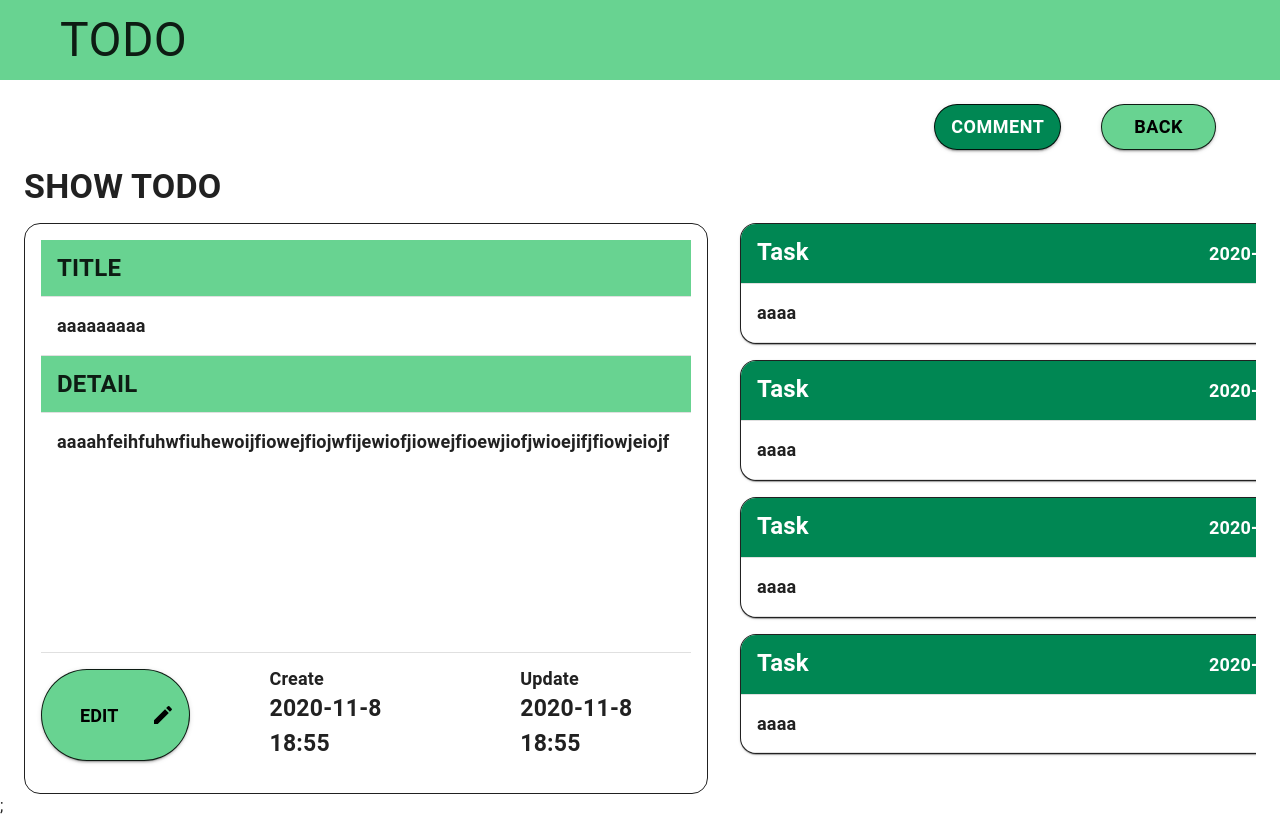
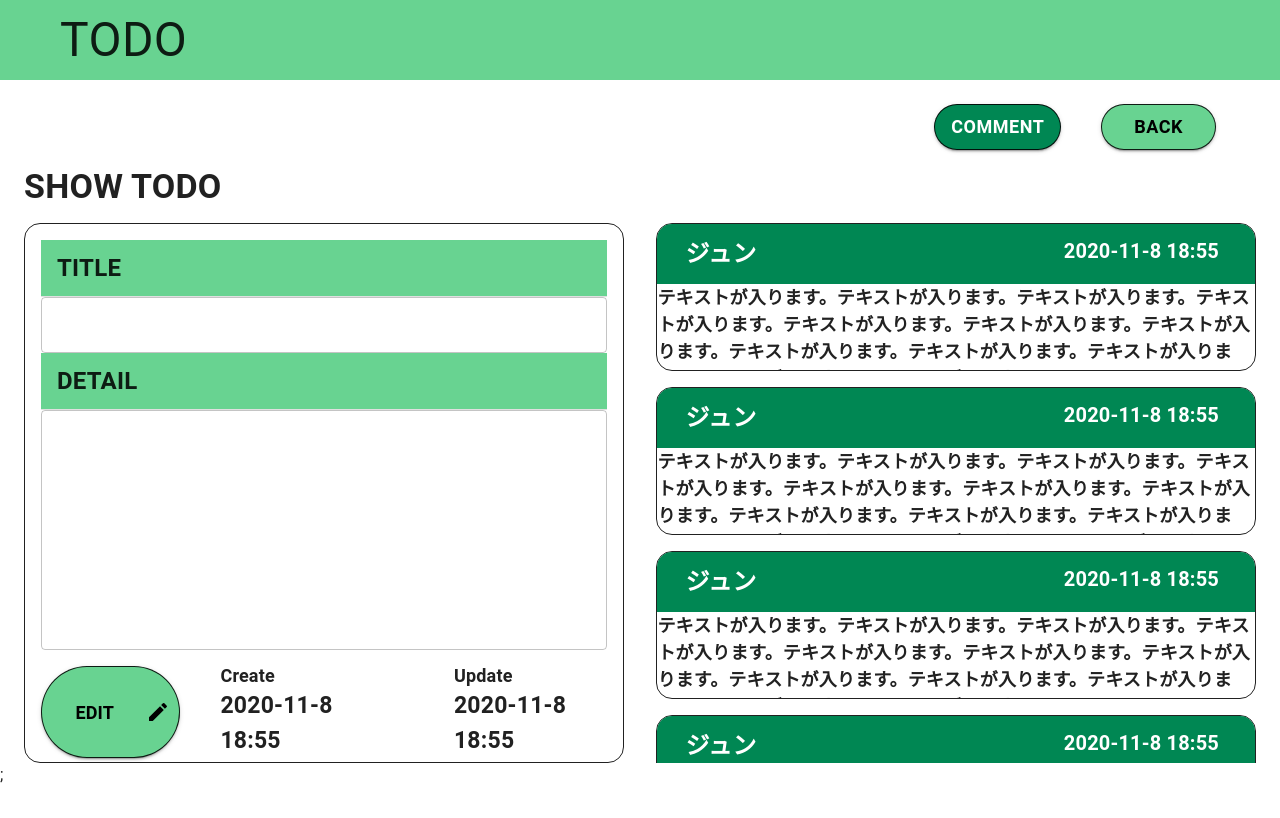
Before and after one commit to if-mentor/next_fire_todo_5, a Next.js app: page /detail in a window 1280 px wide. Built offline with nearby package versions, Linux system fonts and the light colour scheme.

Commit message:
#75 詳細画面の追加修正、コメント欄全体のスクロール追加

```diff
--- a/pages/detail.tsx
+++ b/pages/detail.tsx
@@ -1,5 +1,5 @@
 import type { NextPage } from 'next'
-import { Box, Button, CssBaseline, Paper, Table, TableBody, TableCell, TableContainer, TableHead, TableRow, Typography } from '@mui/material'
+import { Box, Button, CssBaseline, OutlinedInput, Table, TableBody, TableCell, TableContainer, TableHead, TableRow, Typography } from '@mui/material'
 import { Header } from '../components/Header'
 import EditIcon from '@mui/icons-material/Edit';
 import Container from '@mui/material/Container';
@@ -13,7 +13,7 @@ const detail: NextPage = () => {
         maxWidth="xl"
       >
       <CssBaseline />
-      <Box className='big'>
+      <Box >
         <Box sx={{ textAlign: "right", marginLeft: "auto" }} >
           <Button variant="contained" sx={{ mt: 3, mb: 2, mr: 5, background: "#008753", "&:hover": { background: "#68D391", opacity: [0.9, 0.8, 0.7] }, borderRadius: 25, border: 1, borderColor: 'text.primary', fontWeight: "bold", fontSize: 18  }}>
             Comment
@@ -32,11 +32,10 @@ const detail: NextPage = () => {
             SHOW TODO
           </Typography>
         </Box>
-        <Box>
-          <Box sx={{ display: 'flex', overflowX: "auto" }}>
-            <Box sx={{ border: 1, borderRadius: 4, p: 2 }}>
+        <Box sx={{ height: "540px", overflow: "hidden", display: 'flex' }} >
+          <Box sx={{ width: "50%", border: 1, borderRadius: 4, p: 2, mr: 2 }}>
             <TableContainer >
-                <Table sx={{ minWidth: 650 }} aria-label="simple table">
+              <Table aria-label="simple table">
                 <TableHead>
                   <TableRow>
                     <TableCell sx={{ fontSize: "24px", fontWeight: "bold", background: "#68D391" }}>
@@ -46,18 +45,22 @@ const detail: NextPage = () => {
                 </TableHead>
                 <TableBody>
                   <TableRow>
-                      <TableCell
-                        sx={{ fontSize: "18px", fontWeight: "bold" }}
-                      >
-                        aaaaaaaaa
-                      </TableCell>
+                  <OutlinedInput
+                    id="detail"
+                    name="detail"
+                    fullWidth
+                    multiline
+                    sx={{
+                      alignItems: 'start',
+                      fontWeight: 600,
+                    }}
+                  />
                   </TableRow>
                 </TableBody>
               </Table>
             </TableContainer>
-
             <TableContainer >
-                <Table sx={{ minWidth: 650 }} aria-label="simple table">
+              <Table aria-label="simple table">
                 <TableHead>
                   <TableRow>
                     <TableCell sx={{ fontSize: "24px", fontWeight: "bold", background: "#68D391" }}>
@@ -67,18 +70,23 @@ const detail: NextPage = () => {
                 </TableHead>
                 <TableBody>
                   <TableRow>
-                      <TableCell
-                        sx={{ fontSize: "18px", fontWeight: "bold", height: "240px", verticalAlign: "top", wordBreak: "break-word"}}
-                      >
-                        aaaahfeihfuhwfiuhewoijfiowejfiojwfijewiofjiowejfioewjiofjwioejifjfiowjeiojf
-                      </TableCell>
+                  <OutlinedInput
+                    id="detail"
+                    name="detail"
+                    fullWidth
+                    multiline
+                    sx={{
+                      minHeight: '240px',
+                      alignItems: 'start',
+                      fontWeight: 600,
+                    }}
+                  />
                   </TableRow>
                 </TableBody>
               </Table>
             </TableContainer>
-
             <Box sx={{ display: 'flex'}}>
-                <Button variant="contained" sx={{ pl: 5, mr: 10, mt: 2, mb: 2, background: "#68D391", "&:hover": { background: "#68D391", opacity: [0.9, 0.8, 0.7] }, borderRadius: 25, border: 1, borderColor: 'text.primary', color: "black", fontWeight: "bold", fontSize: "20px" }}>
+              <Button variant="contained" sx={{ pl: 5, mr: 5, mt: 2, mb: 2, background: "#68D391", "&:hover": { background: "#68D391", opacity: [0.9, 0.8, 0.7] }, borderRadius: 25, border: 1, borderColor: 'text.primary', color: "black", fontWeight: "bold", fontSize: "20px" }}>
                 <Typography sx={{ fontWeight: "bold", fontSize: 18 }}>Edit</Typography>
                 <Box component="span" sx={{ p: 2 }} /><EditIcon/>
               </Button>
@@ -92,103 +100,77 @@ const detail: NextPage = () => {
               </Box>
             </Box>
           </Box>
-
-            <Box component="span" sx={{ p: 2 }} />
-
-            <Box>
-              <TableContainer component={Paper} sx={{ mb: 2, border: 1, borderRadius: 4 }}>
-                <Table sx={{ minWidth: 650 }} aria-label="simple table">
+          <Box sx={{ width: "50%", ml: 2, overflowY: "scroll" }}>
+            <TableContainer sx={{ mb: 2, border: 1, borderRadius: 4, height: "148px" }}>
+              <Table sx={{ overflow: "hidden" }} aria-label="simple table">
                 <TableHead >
-                    <TableRow>
-                      <TableCell sx={{ fontSize: "24px", fontWeight: "bold", background: "#008753", display: "flex", color: "#FFF" }}>
-                        Task
-                        <Typography sx={{ ml: 50, fontWeight: "bold", fontSize: 18, color: "#FFF" }}>2020-11-8 18:55</Typography>
-                      </TableCell>
+                  <TableRow sx={{ p: "12px", width: "100%", background: "#008753", display: "flex", justifyContent: "space-between" }}>
+                    <Typography sx={{ ml: 2, fontSize: 24, fontWeight: "bold", color: "#FFF" }}>ジュン</Typography>
+                    <Typography sx={{ fontWeight: "bold", fontSize: 20, color: "#FFF", mr: 3 }}>2020-11-8 18:55</Typography>
                   </TableRow>
                 </TableHead>
-                  <TableBody>
+                <TableBody sx={{ maxheight: "80px" }}>
                   <TableRow>
-                      <TableCell
-                        component="th"
-                        scope="row"
-                        sx={{ fontSize: "18px", fontWeight: "bold" }}
-                      >
-                        aaaa
-                      </TableCell>
+                    <Typography sx={{ fontSize: 18, fontWeight: "bold", overflow: "hidden" }}>
+                      テキストが入ります。テキストが入ります。テキストが入ります。テキストが入ります。テキストが入ります。テキストが入ります。テキストが入ります。テキストが入ります。テキストが入ります。テキストが入ります。テキストが入ります。テキストが入ります。
+                    </Typography>
                   </TableRow>
                 </TableBody>
               </Table>
             </TableContainer>
-              <TableContainer component={Paper} sx={{ mb: 2, border: 1, borderRadius: 4 }}>
-                <Table sx={{ minWidth: 650 }} aria-label="simple table">
-                  <TableHead>
-                    <TableRow>
-                      <TableCell sx={{ fontSize: "24px", fontWeight: "bold", background: "#008753", display: "flex", color: "#FFF" }}>
-                        Task
-                        <Typography sx={{ ml: 50, fontWeight: "bold", fontSize: 18, color: "#FFF" }}>2020-11-8 18:55</Typography>
-                      </TableCell>
+            <TableContainer sx={{ mb: 2, border: 1, borderRadius: 4, height: "148px" }}>
+              <Table sx={{ overflow: "hidden" }} aria-label="simple table">
+                <TableHead >
+                  <TableRow sx={{ p: "12px", width: "100%", background: "#008753", display: "flex", justifyContent: "space-between" }}>
+                    <Typography sx={{ ml: 2, fontSize: 24, fontWeight: "bold", color: "#FFF" }}>ジュン</Typography>
+                    <Typography sx={{ fontWeight: "bold", fontSize: 20, color: "#FFF", mr: 3 }}>2020-11-8 18:55</Typography>
                   </TableRow>
                 </TableHead>
-                  <TableBody>
+                <TableBody sx={{ maxheight: "80px" }}>
                   <TableRow>
-                      <TableCell
-                        component="th"
-                        scope="row"
-                        sx={{ fontSize: "18px", fontWeight: "bold" }}
-                      >
-                        aaaa
-                      </TableCell>
+                    <Typography sx={{ fontSize: 18, fontWeight: "bold", overflow: "hidden" }}>
+                      テキストが入ります。テキストが入ります。テキストが入ります。テキストが入ります。テキストが入ります。テキストが入ります。テキストが入ります。テキストが入ります。テキストが入ります。テキストが入ります。テキストが入ります。テキストが入ります。
+                      テキストが入ります。テキストが入ります。テキストが入ります。テキストが入ります。テキストが入ります。テキストが入ります。テキストが入ります。テキストが入ります。テキストが入ります。テキストが入ります。テキストが入ります。テキストが入ります。
+                    </Typography>
                   </TableRow>
                 </TableBody>
               </Table>
             </TableContainer>
-              <TableContainer component={Paper} sx={{ mb: 2, border: 1, borderRadius: 4 }}>
-                <Table sx={{ minWidth: 650 }} aria-label="simple table">
-                  <TableHead>
-                    <TableRow>
-                      <TableCell sx={{ fontSize: "24px", fontWeight: "bold", background: "#008753", display: "flex", color: "#FFF" }}>
-                        Task
-                        <Typography sx={{ ml: 50, fontWeight: "bold", fontSize: 18, color: "#FFF" }}>2020-11-8 18:55</Typography>
-                      </TableCell>
+            <TableContainer sx={{ mb: 2, border: 1, borderRadius: 4, height: "148px" }}>
+              <Table sx={{ overflow: "hidden" }} aria-label="simple table">
+                <TableHead >
+                  <TableRow sx={{ p: "12px", width: "100%", background: "#008753", display: "flex", justifyContent: "space-between" }}>
+                    <Typography sx={{ ml: 2, fontSize: 24, fontWeight: "bold", color: "#FFF" }}>ジュン</Typography>
+                    <Typography sx={{ fontWeight: "bold", fontSize: 20, color: "#FFF", mr: 3 }}>2020-11-8 18:55</Typography>
                   </TableRow>
                 </TableHead>
-                  <TableBody>
+                <TableBody sx={{ maxheight: "80px" }}>
                   <TableRow>
-                      <TableCell
-                        component="th"
-                        scope="row"
-                        sx={{ fontSize: "18px", fontWeight: "bold" }}
-                      >
-                        aaaa
-                      </TableCell>
+                    <Typography sx={{ fontSize: 18, fontWeight: "bold", overflow: "hidden" }}>
+                      テキストが入ります。テキストが入ります。テキストが入ります。テキストが入ります。テキストが入ります。テキストが入ります。テキストが入ります。テキストが入ります。テキストが入ります。テキストが入ります。テキストが入ります。テキストが入ります。
+                    </Typography>
                   </TableRow>
                 </TableBody>
               </Table>
             </TableContainer>
-              <TableContainer component={Paper} sx={{ border: 1, borderRadius: 4 }}>
-                <Table sx={{ minWidth: 650 }} aria-label="simple table">
-                  <TableHead>
-                    <TableRow>
-                      <TableCell sx={{ fontSize: "24px", fontWeight: "bold", background: "#008753", display: "flex", color: "#FFF" }}>
-                        Task
-                        <Typography sx={{ ml: 50, fontWeight: "bold", fontSize: 18, color: "#FFF" }}>2020-11-8 18:55</Typography>
-                      </TableCell>
+            <TableContainer sx={{ mb: 2, border: 1, borderRadius: 4, height: "148px" }}>
+              <Table sx={{ overflow: "hidden" }} aria-label="simple table">
+                <TableHead >
+                  <TableRow sx={{ p: "12px", width: "100%", background: "#008753", display: "flex", justifyContent: "space-between" }}>
+                    <Typography sx={{ ml: 2, fontSize: 24, fontWeight: "bold", color: "#FFF" }}>ジュン</Typography>
+                    <Typography sx={{ fontWeight: "bold", fontSize: 20, color: "#FFF", mr: 3 }}>2020-11-8 18:55</Typography>
                   </TableRow>
                 </TableHead>
-                  <TableBody>
+                <TableBody sx={{ maxheight: "80px" }}>
                   <TableRow>
-                      <TableCell
-                        component="th"
-                        scope="row"
-                        sx={{ fontSize: "18px", fontWeight: "bold" }}
-                      >
-                        aaaa
-                      </TableCell>
+                    <Typography sx={{ fontSize: 18, fontWeight: "bold"}}>
+                      テキストが入ります。テキストが入ります。テキストが入ります。テキストが入ります。テキストが入ります。テキストが入ります。テキストが入ります。テキストが入ります。テキストが入ります。テキストが入ります。テキストが入ります。テキストが入ります。
+                      テキストが入ります。テキストが入ります。テキストが入ります。テキストが入ります。テキストが入ります。テキストが入ります。テキストが入ります。テキストが入ります。テキストが入ります。テキストが入ります。テキストが入ります。テキストが入ります。
+                    </Typography>
                   </TableRow>
                 </TableBody>
               </Table>
             </TableContainer>
-            </Box>
           </Box>
         </Box>
       </Box>
```
Lines whose indentation alone changed are shown as unchanged.
